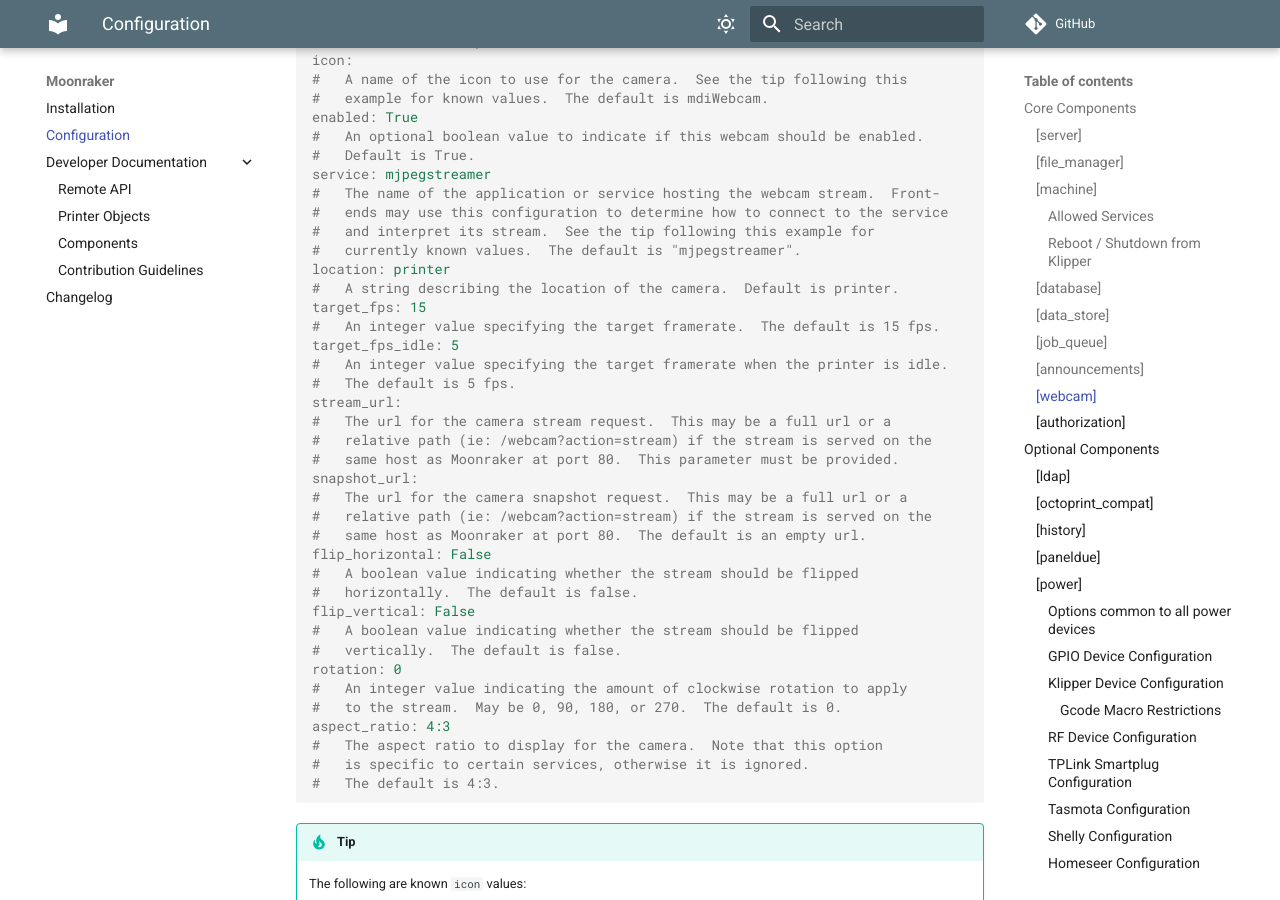
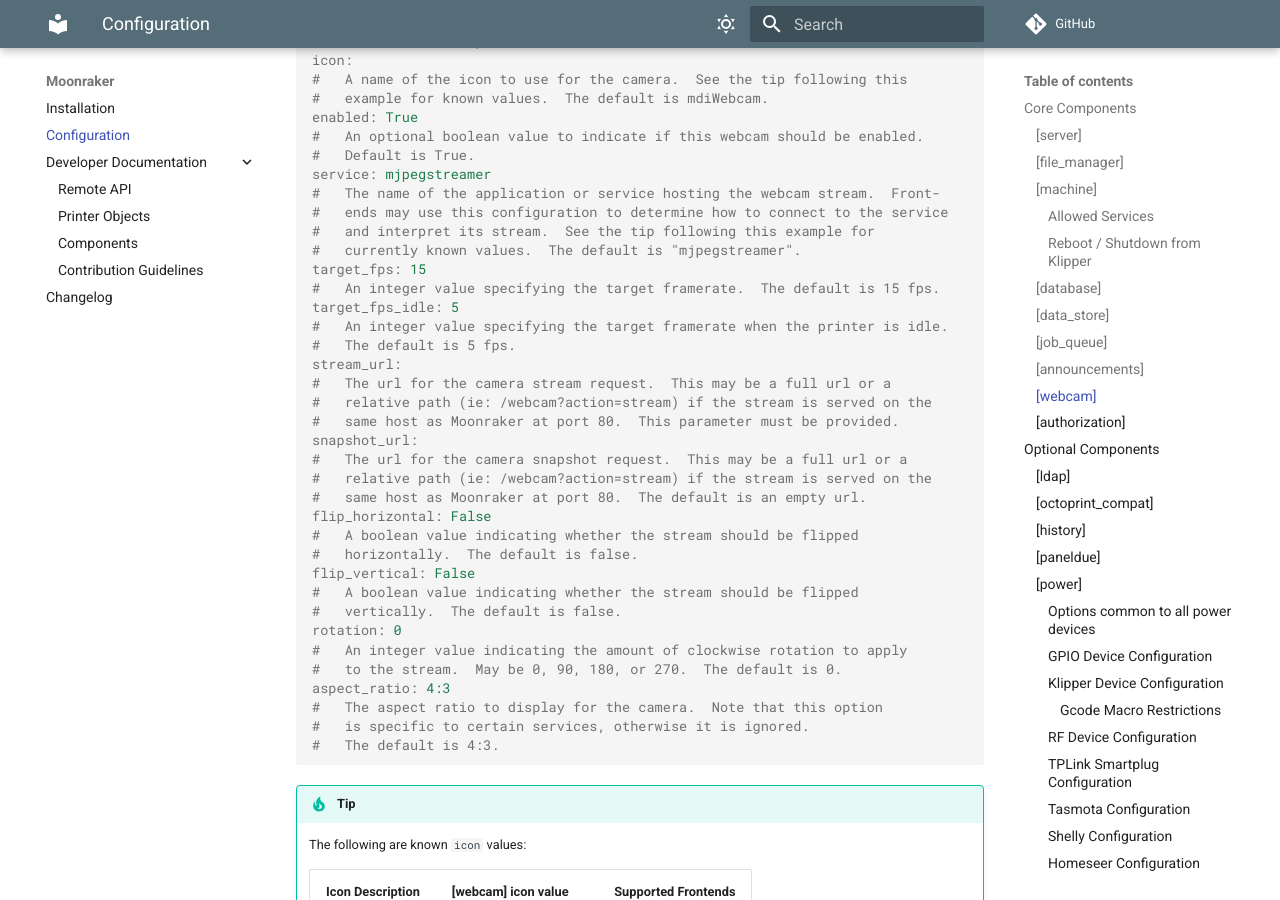
Before and after one commit to Arksine/moonraker, an MkDocs documentation site: the page built from docs/configuration.md, in a window 1280 px wide and 900 px high, scrolled down 7487 px. Built offline with MkDocs 1.6.1 and Material for MkDocs 9.7.7, drawn with Linux system fonts in a browser that asks for light colours; comment, search, counter and statistics services are not loaded.

Commit message:
docs: remove duplicate webcam option

```diff
--- a/docs/configuration.md
+++ b/docs/configuration.md
@@ -372,8 +372,6 @@ service: mjpegstreamer
 #   ends may use this configuration to determine how to connect to the service
 #   and interpret its stream.  See the tip following this example for
 #   currently known values.  The default is "mjpegstreamer".
-location: printer
-#   A string describing the location of the camera.  Default is printer.
 target_fps: 15
 #   An integer value specifying the target framerate.  The default is 15 fps.
 target_fps_idle: 5
```
